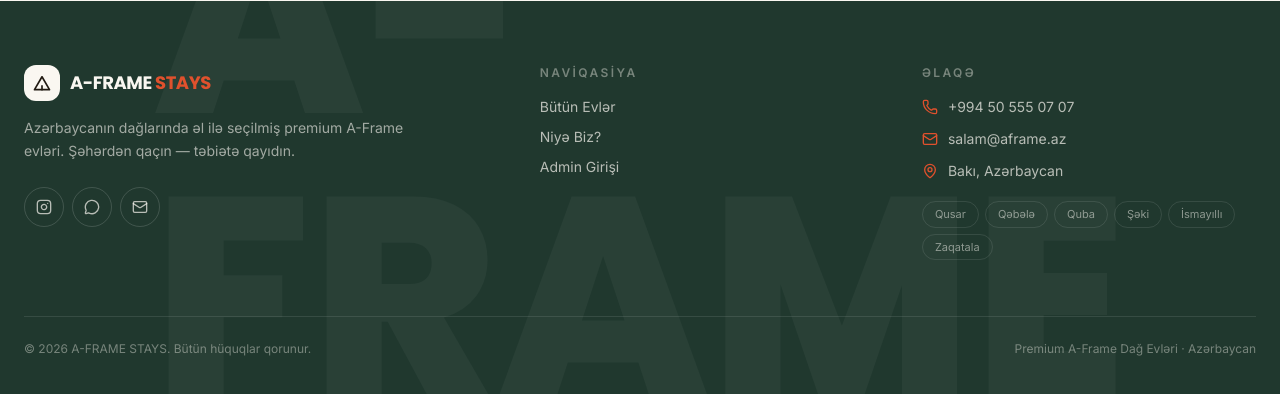
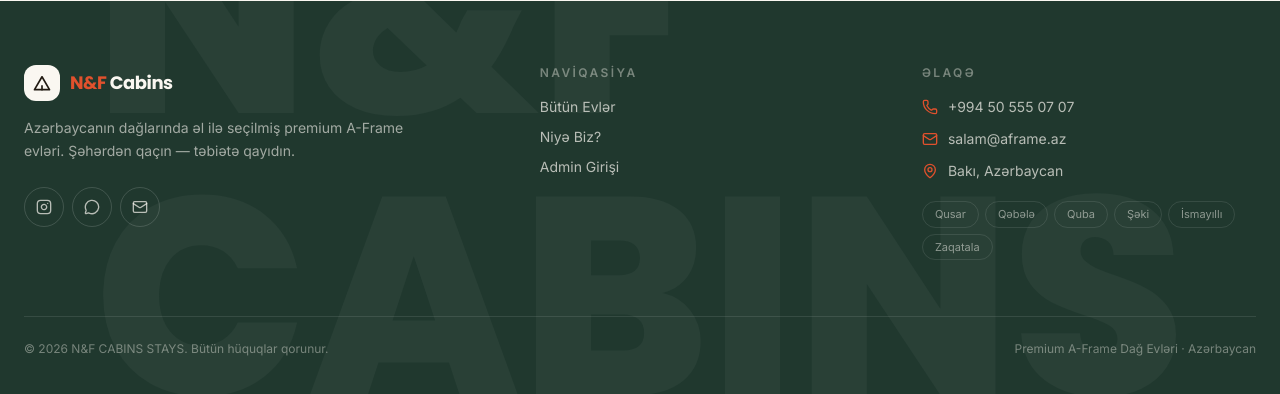
Before and after one commit to Murad9100/aframe-stays, a Next.js app: page / in a window 1280 px wide. Shown: the part 3014-3408 px from the top of the page. Built offline with nearby package versions, Linux system fonts and the light colour scheme; no server answers; the database is empty.

Commit message:
Update Footer.tsx

```diff
--- a/src/components/shared/Footer.tsx
+++ b/src/components/shared/Footer.tsx
@@ -32,7 +32,7 @@ export function Footer() {
         className="pointer-events-none absolute -bottom-10 left-1/2 -translate-x-1/2 select-none font-display text-[22vw] font-800 leading-none text-white/[0.04]"
         style={{ fontWeight: 800 }}
       >
-        A-FRAME
+        N&F CABINS
       </div>
 
       <div className="relative mx-auto max-w-7xl px-5 pb-10 pt-16 sm:px-6">
@@ -41,7 +41,7 @@ export function Footer() {
             <div className="flex items-center gap-2.5">
               <LogoMark className="bg-paper text-ink group-hover:bg-ember group-hover:text-white" />
               <span className="font-display text-lg font-bold tracking-tight">
-                A-FRAME<span className="text-ember"> STAYS</span>
+                <span className="text-ember">N&F</span> Cabins
               </span>
             </div>
             <p className="mt-4 max-w-sm text-sm leading-relaxed text-paper/60">
@@ -116,7 +116,7 @@ export function Footer() {
         </div>
 
         <div className="mt-14 flex flex-col items-center justify-between gap-3 border-t border-white/10 pt-6 text-xs text-paper/40 sm:flex-row">
-          <span>© 2026 A-FRAME STAYS. Bütün hüquqlar qorunur.</span>
+          <span>© 2026 N&F CABINS STAYS. Bütün hüquqlar qorunur.</span>
           <span>Premium A-Frame Dağ Evləri · Azərbaycan</span>
         </div>
       </div>
```
